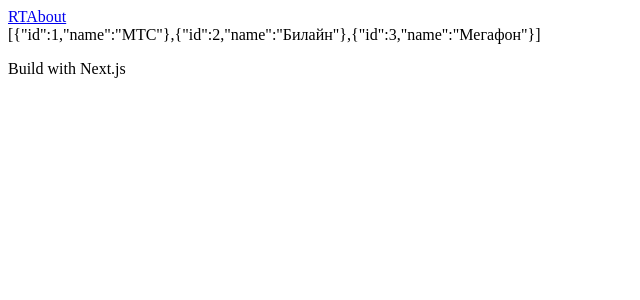
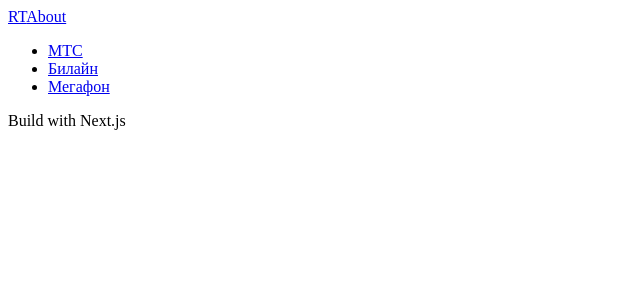
Before and after one commit to Mai1z/react-terminal, a Next.js app: page /operators in a window 1280 px wide. Shown: the top 300 px of the page, without its empty margins (0-640 px from the left). Built offline with nearby package versions, Linux system fonts and the light colour scheme.

Commit message:
add api logic

```diff
--- /dev/null
+++ b/data.ts
@@ -0,0 +1,7 @@
+import {Operator} from './interfaces'
+
+export const operators: Operator[] = [
+    {id: "1", name:  "МТС"},
+    {id: "2", name:  "Билайн"},
+    {id: "3", name:  "Мегафон"}
+]
--- /dev/null
+++ b/interfaces/index.ts
@@ -0,0 +1,4 @@
+export type Operator = {
+    id: number | string
+    name: string
+}
--- a/pages/api/operators.tsx
+++ /dev/null
@@ -1,8 +0,0 @@
-export default (req, res) => {
-    res.status(200).json(
-        [
-            {"id": 1, "name":  "МТС"},
-            {"id": 2, "name":  "Билайн"},
-            {"id": 3, "name":  "Мегафон"}
-        ])
-}
--- /dev/null
+++ b/pages/api/operators/[id].tsx
@@ -0,0 +1,12 @@
+import { operators } from '../../../data'
+
+export default function personHandler({ query: { id } }, res) {
+    const filtered = operators.filter((p) => p.id === id)
+
+    // User with id exists
+    if (filtered.length > 0) {
+        res.status(200).json(filtered[0])
+    } else {
+        res.status(404).json({ message: `Operator with id: ${id} not found.` })
+    }
+}
--- /dev/null
+++ b/pages/api/operators/index.tsx
@@ -0,0 +1,6 @@
+import { operators } from '../../../data'
+import {NextApiRequest, NextApiResponse} from "next";
+
+export default (req: NextApiRequest, res: NextApiResponse) => {
+    res.status(200).json(operators)
+}
--- a/pages/index.tsx
+++ b/pages/index.tsx
@@ -1,9 +1,11 @@
 import Layout from '../components/Layout'
+import AppLink from '../components/AppLink'
 
 export default function Home() {
   return (
       <Layout pageTitle="Home">
           <h1>Works</h1>
+          <AppLink label='Операторы' href='/operators'/>
       </Layout>
   )
 }
--- a/pages/operators.tsx
+++ /dev/null
@@ -1,27 +0,0 @@
-import {GetServerSideProps, NextPage} from 'next'
-import Layout from '../components/Layout'
-
-type Events = {
-    id: string | number
-    name: string
-}
-
-interface PayOperatorProps {
-    events: Events[]
-}
-
-const PayOperator: NextPage<PayOperatorProps> = ({events}) => {
-    return (
-        <Layout pageTitle='Operators'>
-            {JSON.stringify(events)}
-        </Layout>
-    )
-}
-
-export const getServerSideProps: GetServerSideProps<PayOperatorProps> = async (_ctx) => {
-    const data = await fetch('http://localhost:3000/api/operators')
-    const events: Events[] = await data.json()
-    return {props: {events}}
-}
-
-export default PayOperator
--- /dev/null
+++ b/pages/operators/index.tsx
@@ -0,0 +1,30 @@
+import {GetServerSideProps, NextPage} from 'next'
+import Layout from '../../components/Layout'
+import AppLink from '../../components/AppLink'
+import {Operator} from '../../interfaces'
+
+interface PayOperatorProps {
+    operators: Operator[]
+}
+
+const PayOperator: NextPage<PayOperatorProps> = ({operators}) => {
+    return (
+        <Layout pageTitle='Index'>
+            <ul>
+                {operators.map(operator => (
+                    <li key={operator.id}>
+                        <AppLink label={operator.name} href={`/operators/${operator.id}`}/>
+                    </li>
+                ))}
+            </ul>
+        </Layout>
+    )
+}
+
+export const getServerSideProps: GetServerSideProps<PayOperatorProps> = async (_ctx) => {
+    const data = await fetch('http://localhost:3000/api/operators')
+    const operators: Operator[] = await data.json()
+    return {props: {operators}}
+}
+
+export default PayOperator
```
Also changed, not shown: pages/operators/[id].tsx (added, +29 -0 lines), pages/pay/[id].tsx (deleted, +0 -27 lines).
